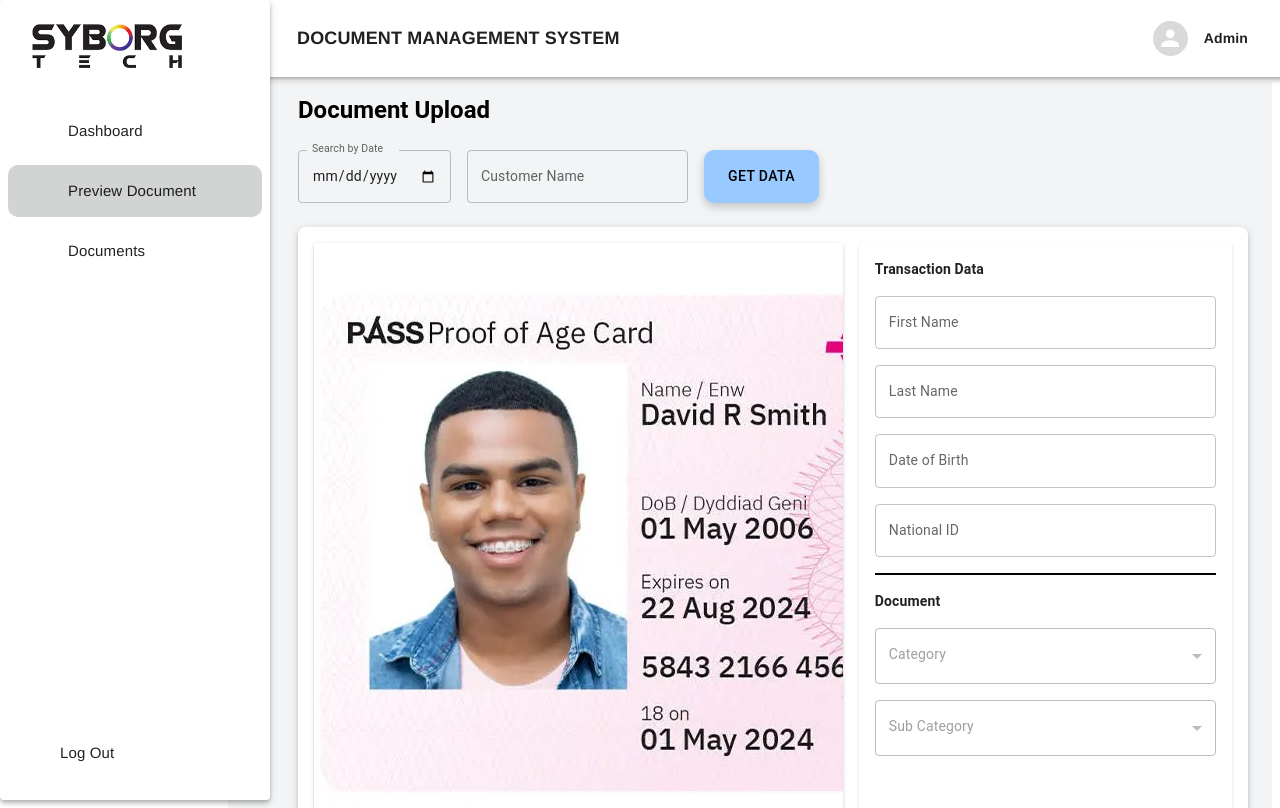
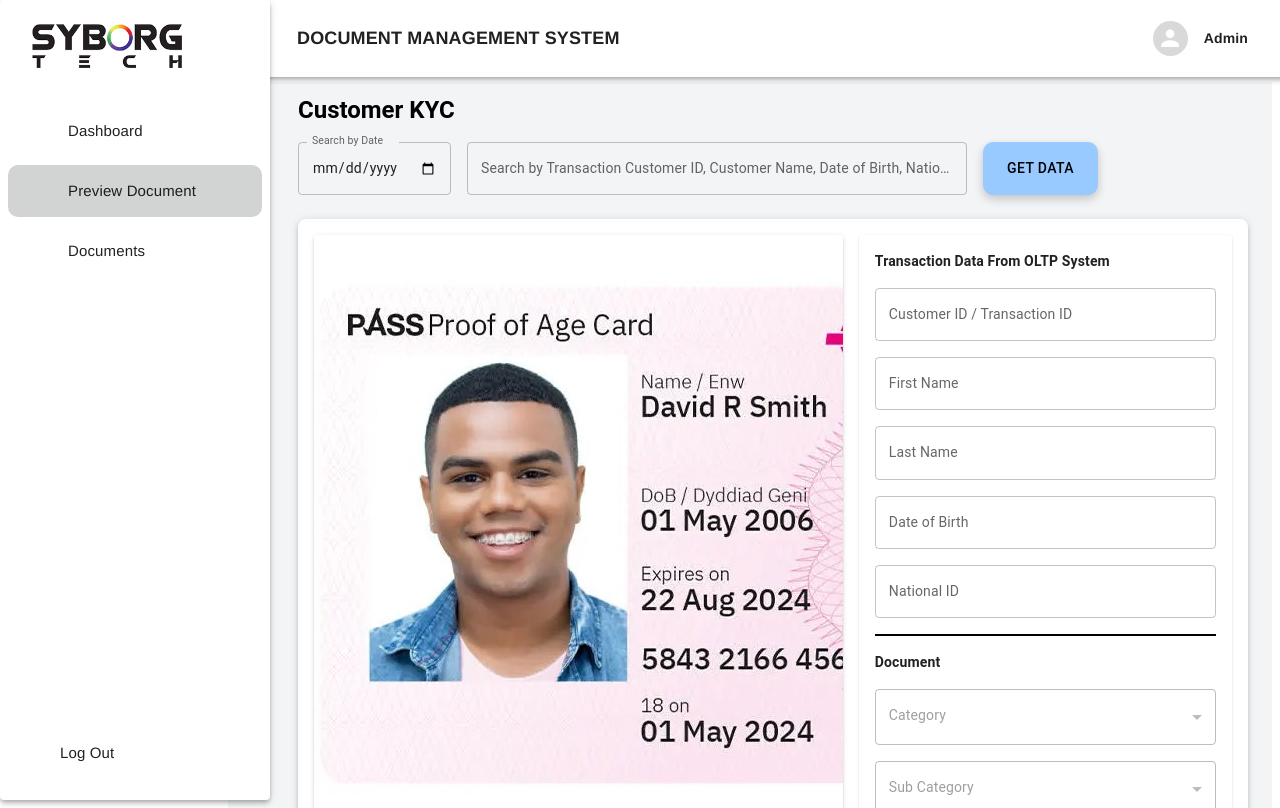
Before and after one commit to snehalku/Document-Management-System, a React (Vite) app: page /previewDocument in a window 1280 px wide. Built offline with nearby package versions, Linux system fonts and the light colour scheme; some icons are missing.

Commit message:
making changes in previewdocument add application and add transaction id n basic changes after that i remove it and do basic changes such as search bar n all n remove fiels

```diff
--- a/src/Pages/Documents.jsx
+++ b/src/Pages/Documents.jsx
@@ -22,32 +22,29 @@
 import ArrowDropDown from "@mui/icons-material/ArrowDropDown";
 import VisibilityIcon from "@mui/icons-material/Visibility";
 import FileDownloadIcon from "@mui/icons-material/FileDownload";
-import InfoIcon from "@mui/icons-material/Info"; // for View Details button
-
-// import invoice from "../assets/invoice.jpg";
 import agecard from "../assets/agecard.jpg";
 import { useNavigate } from "react-router-dom";
 import { useState } from "react";
 import KeyboardArrowDownIcon from "@mui/icons-material/KeyboardArrowDown";
 import NavigateBefore from "@mui/icons-material/NavigateBefore";
 import NavigateNext from "@mui/icons-material/NavigateNext";
-
-const pump_report = "your-pdf-url-or-path"; // Replace with your actual file
 const projectData = [
   {
     id: 1,
     date: "01/05/2025",
     customerName: "David R Smith",
+    transactionId: "TXN123",
     dob: "01/05/2006",
     expiryDate: "22/08/2024",
     nationalId: "5843 2166 4567 8904",
     category: "KYC",
-    subCategory: "ID Proof",
+    subCategory: "Age Proof",
   },
   {
     id: 2,
     date: "29/04/2025",
     customerName: "Jane Smith",
+    transactionId: "TXN345",
     dob: "05/05/2003",
     nationalId: "1486 4625 4632 7854",
     category: "KYC",
@@ -57,6 +54,7 @@
     id: 3,
     date: "24/02/2025",
     customerName: "Sarah Johnson",
+    transactionId: "TXN344",
     dob: "18/11/2008",
     nationalId: "3625 4562 1236 4569",
     category: "KYC",
@@ -66,6 +64,7 @@
     id: 4,
     date: "12/04/2025",
     customerName: "David V Smith",
+    transactionId: "TXN567",
     dob: "03/03/2002",
     nationalId: "5843 2166 4567 8904",
     category: "KYC",
@@ -75,20 +74,6 @@
 
 const Documents = () => {
   const navigate = useNavigate();
-  const [anchorEl, setAnchorEl] = useState(null);
-  const [selectedValue, setSelectedValue] = useState(5); // default value
-  const open = Boolean(anchorEl);
-
-  const handleClick = (event) => {
-    setAnchorEl(event.currentTarget);
-  };
-
-  const handleClose = (value) => {
-    if (value) {
-      setSelectedValue(value);
-    }
-    setAnchorEl(null);
-  };
 
   return (
     <Box
@@ -137,12 +122,12 @@
               borderRadius: "10px",
 
               "& .MuiOutlinedInput-root": {
-                boxShadow: "0px 2px 6px rgba(0, 0, 0, 0.25)", // increased opacity from 0.15 → 0.25
+                boxShadow: "0px 2px 6px rgba(0, 0, 0, 0.25)",
                 "& fieldset": {
                   border: "none",
                 },
                 "&.Mui-focused": {
-                  boxShadow: "0px 2px 10px rgba(0, 0, 0, 0.35)", // darker + larger shadow on focus
+                  boxShadow: "0px 2px 10px rgba(0, 0, 0, 0.35)",
                 },
               },
             }}
@@ -158,13 +143,19 @@
                 <TableCell>
                   <Stack direction="row" alignItems="center">
                     <Typography fontWeight="bold"> Id</Typography>
-                    {/* No ArrowDropDown for Id */}
                   </Stack>
                 </TableCell>
 
                 <TableCell>
                   <Stack direction="row" alignItems="center">
                     <Typography fontWeight="bold">Transaction Date</Typography>
+                    <ArrowDropDown />
+                  </Stack>
+                </TableCell>
+
+                <TableCell>
+                  <Stack direction="row" alignItems="center">
+                    <Typography fontWeight="bold">Transaction ID</Typography>
                     <ArrowDropDown />
                   </Stack>
                 </TableCell>
@@ -206,7 +197,6 @@
                 <TableCell>
                   <Stack direction="row" alignItems="center">
                     <Typography fontWeight="bold">Action</Typography>
-                    {/* No ArrowDropDown for Action */}
                   </Stack>
                 </TableCell>
               </TableRow>
@@ -219,17 +209,14 @@
                     <Typography fontWeight="bold">{project.id}</Typography>
                   </TableCell>
                   <TableCell>{project.date}</TableCell>
-
+                  <TableCell>{project.transactionId}</TableCell>
                   <TableCell>{project.customerName}</TableCell>
                   <TableCell>{project.dob}</TableCell>
                   <TableCell>{project.nationalId}</TableCell>
                   <TableCell>{project.category}</TableCell>
                   <TableCell>{project.subCategory}</TableCell>
-
-                  {/* Action Buttons */}
                   <TableCell>
                     <Stack direction="row" spacing={1}>
-                      {/* View Document */}
                       <Tooltip title="View Document">
                         <IconButton
                           color="primary"
@@ -238,8 +225,6 @@
                           <VisibilityIcon />
                         </IconButton>
                       </Tooltip>
-
-                      {/* Download Document */}
                       <Tooltip title="Download Document">
                         <a
                           href={agecard}
@@ -251,18 +236,6 @@
                           </IconButton>
                         </a>
                       </Tooltip>
-
-                      {/* View Details */}
-                      {/* <Tooltip title="View Details">
-                    <IconButton
-                      color="info"
-                      onClick={() => {
-                        alert(`Showing details for Transaction ID: ${project.transactionId}`);
-                      }}
-                    >
-                      <InfoIcon />
-                    </IconButton>
-                  </Tooltip> */}
                     </Stack>
                   </TableCell>
                 </TableRow>
@@ -331,32 +304,10 @@
               );
             }}
           />
-          {/* <Button
-            variant="outlined"
-            size="small"
-            sx={{
-              ml: 1,
-
-              border: "1px solid #a7a6a6",
-
-              borderRadius: "5px",
-
-              bgcolor: "#f2f4f5",
-
-              color: "#747474",
-
-              fontSize: "10px",
-
-              textTransform: "none",
-            }}
-          >
-            10 / Pages <KeyboardArrowDownIcon sx={{ fontSize: "16px" }} />
-          </Button> */}
           <Box>
             <Button
               variant="outlined"
               size="small"
-              onClick={handleClick}
               sx={{
                 ml: 1,
                 border: "1px solid #a7a6a6",
@@ -370,14 +321,14 @@
                 gap: "4px",
               }}
             >
-              {selectedValue} / Pages{" "}
+              5 / Pages{" "}
               <KeyboardArrowDownIcon sx={{ fontSize: "16px" }} />
             </Button>
 
-            <Menu anchorEl={anchorEl} open={open} onClose={() => handleClose()}>
-              <MenuItem onClick={() => handleClose(10)}>5/page</MenuItem>
-              <MenuItem onClick={() => handleClose(20)}>10/page</MenuItem>
-              <MenuItem onClick={() => handleClose(50)}>15/page</MenuItem>
+            <Menu>
+              <MenuItem>5/page</MenuItem>
+              <MenuItem >10/page</MenuItem>
+              <MenuItem >15/page</MenuItem>
             </Menu>
           </Box>
         </Box>
--- a/src/Pages/previewDocument.jsx
+++ b/src/Pages/previewDocument.jsx
@@ -1,5 +1,4 @@
 import React, { useState, useEffect } from "react";
-import pan_card from "../assets/pan_card.pdf";
 import agecard from "../assets/agecard.jpg";
 import { Snackbar, Alert, Divider } from "@mui/material";
 import {
@@ -15,6 +14,8 @@
   TableBody,
   TableCell,
   TableContainer,
+  FormControl,
+  Select,
   TableHead,
   TableRow,
   Checkbox,
@@ -23,27 +24,30 @@
 
 const mockCustomerDocs = [
   {
-    id: 1,
+    id: 101,
     firstName: "David R",
     lastName: "Smith",
+    transactionId: "TXN123",
     date: "2025-04-30",
     dob: "2006-05-01",
     expiresOn: "2024-08-22",
     nationalId: "5843216645678904",
   },
   {
-    id: 2,
+    id: 102,
     firstName: "Jane Smith",
     lastName: "Smith",
+    transactionId: "TXN345",
     date: "2025-04-29",
     dob: "2007-12-11",
     expiresOn: "2025-08-12",
     nationalId: "5843216645678904",
   },
   {
-    id: 3,
+    id: 103,
     firstName: "David ",
     lastName: "Johnson",
+    transactionId: "TXN567",
     date: "2025-04-30",
     dob: "2007-05-10",
     expiresOn: "2025-08-12",
@@ -81,21 +85,18 @@
   }, [selectedDocName, docList]);
 
   const handleSearch = () => {
-    const results = mockCustomerDocs.filter(
-      (doc) =>
+    const query = searchCustomer.toLowerCase();
+    const results = mockCustomerDocs.filter((doc) => {
+      return (
+        (!selectedDate || doc.date === selectedDate) &&
         (!searchCustomer ||
-          doc.firstName.toLowerCase().includes(searchCustomer.toLowerCase())) &&
-        (!selectedDate || doc.date === selectedDate)
-    );
+          doc.firstName.toLowerCase().includes(query) ||
+          doc.lastName.toLowerCase().includes(query) ||
+          doc.dob.toLowerCase().includes(query) ||
+          doc.nationalId.toLowerCase().includes(query))
+      );
+    });
     setSearchResults(results);
-  };
-
-  const handleCheckboxToggle = (docId) => {
-    if (confirmedDocIds.includes(docId)) {
-      setConfirmedDocIds(confirmedDocIds.filter((id) => id !== docId));
-    } else {
-      setConfirmedDocIds([...confirmedDocIds, docId]);
-    }
   };
 
   const handleSelectSearchDoc = (doc) => {
@@ -107,7 +108,6 @@
     setSearchCustomer(doc.customerName);
     setDocIdentifier("National ID");
 
-    // Optional: You can also directly add to confirmed IDs here
     if (!confirmedDocIds.includes(doc.id)) {
       setConfirmedDocIds([...confirmedDocIds, doc.id]);
     }
@@ -141,13 +141,12 @@
         overflow: "hidden",
       }}
     >
-      <Typography variant="h5" fontWeight="bold" mb={3}>
-        Document Upload
+      <Typography variant="h5" fontWeight="bold" mb={2}>
+        Customer KYC
       </Typography>
 
       {!selectedDoc && (
         <>
-          {/* Search Parameters */}
           <Box mb={3}>
             <Grid container spacing={2}>
               <Grid item xs={4}>
@@ -160,12 +159,12 @@
                   InputLabelProps={{ shrink: true }}
                 />
               </Grid>
-              <Grid item xs={4}>
+              <Grid item>
                 <TextField
-                  label="Customer Name"
-                  fullWidth
+                  label="Search by Transaction Customer ID, Customer Name, Date of Birth, National ID"
                   value={searchCustomer}
                   onChange={(e) => setSearchCustomer(e.target.value)}
+                  sx={{ width: "500px" }}
                 />
               </Grid>
               <Grid item xs={4} display="flex" alignItems="center">
@@ -191,7 +190,6 @@
             </Grid>
           </Box>
 
-          {/* Search Result Table */}
           {searchResults.length > 0 && (
             <Paper sx={{ p: 2, mb: 2 }}>
               <Typography variant="body2" color="text.secondary" sx={{ mb: 1 }}>
@@ -211,11 +209,17 @@
                         <Typography fontWeight="bold"></Typography>
                       </TableCell>
                       <TableCell>
+                        <Typography fontWeight="bold">Customer ID</Typography>
+                      </TableCell>
+                      <TableCell>
                         <Typography fontWeight="bold">First Name</Typography>
                       </TableCell>
                       <TableCell>
                         <Typography fontWeight="bold">Last Name</Typography>
                       </TableCell>
+                      {/* <TableCell>
+                        <Typography fontWeight="bold">Transaction ID</Typography>
+                      </TableCell> */}
                       <TableCell>
                         <Typography fontWeight="bold">Date of Birth</Typography>
                       </TableCell>
@@ -238,9 +242,10 @@
                             disabled
                           />
                         </TableCell>
-
+                        <TableCell>{doc.id}</TableCell>
                         <TableCell>{doc.firstName}</TableCell>
                         <TableCell>{doc.lastName}</TableCell>
+                        {/* <TableCell>{doc.transactionId}</TableCell> */}
                         <TableCell>{doc.dob}</TableCell>
                         <TableCell>{doc.nationalId}</TableCell>
                       </TableRow>
@@ -252,13 +257,20 @@
           )}
         </>
       )}
-
-      <Paper elevation={3} sx={{ p: 2, borderRadius: 2 }}>
+          <Paper
+            elevation={3}
+            sx={{
+              p: 2,
+              borderRadius: 2,
+              // height: '80vh',
+              // overflow: 'auto'
+            }}
+          >
         <Grid container spacing={2}>
           <Grid item size={7}>
             <Paper
               sx={{
-                height: "73vh",
+                height: "82vh",
                 display: "flex",
                 alignItems: "center",
                 justifyContent: "center",
@@ -298,7 +310,7 @@
             <Paper
               sx={{
                 p: 2,
-                height: "68vh",
+                height: "78vh",
                 display: "flex",
                 flexDirection: "column",
                 justifyContent: "space-between",
@@ -306,8 +318,14 @@
             >
               <Box>
                 <Typography sx={{ mb: 2, fontSize: 20, fontWeight: "bold" }}>
-                  Transaction Data
+                Transaction Data From OLTP System
                 </Typography>
+                <TextField
+                  label="Customer ID / Transaction ID"
+                  fullWidth
+                  value={selectedDoc?.id || ""}
+                  sx={{ mb: 2 }}
+                />
                 <TextField
                   label="First Name"
                   fullWidth
@@ -320,6 +338,12 @@
                   value={selectedDoc?.lastName || ""}
                   sx={{ mb: 2 }}
                 />
+                {/* <TextField
+                  label="Transaction ID"
+                  fullWidth
+                  value={selectedDoc?.transactionId || ""}
+                  sx={{ mb: 2 }}
+                /> */}
                 <TextField
                   label="Date of Birth"
                   fullWidth
@@ -352,8 +376,6 @@
                   disabled={!selectedDoc}
                 >
                   <MenuItem value="ageCard">KYC</MenuItem>
-                  <MenuItem value="accounts"> Accounts</MenuItem>
-                  <MenuItem value="finance"> Finance</MenuItem>
                 </TextField>
                 <TextField
                   label=" Sub Category"
@@ -364,8 +386,10 @@
                   sx={{ mb: 2 }}
                   disabled={!selectedDoc}
                 >
-                  <MenuItem value="ageCard"> ID Proof</MenuItem>
+                   <MenuItem value="ageCard"> Age Proof</MenuItem>
+                  <MenuItem value="passport"> ID Proof</MenuItem>
                   <MenuItem value="license"> Address Proof</MenuItem>
+                  <MenuItem value="signature"> Signature Proof</MenuItem>
                 </TextField>
               </Box>
             </Paper>
@@ -412,9 +436,6 @@
               Discard
             </Button>
           </Stack>
-
-          {/* Snackbar */}
-
           <Snackbar
             open={showSnackbar}
             autoHideDuration={3000}
```
